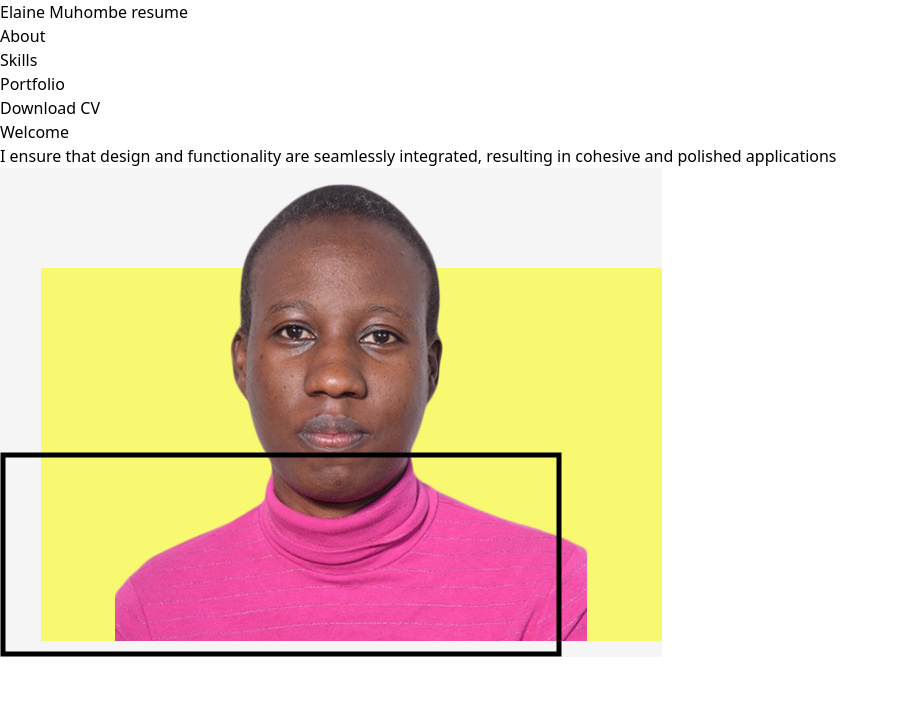
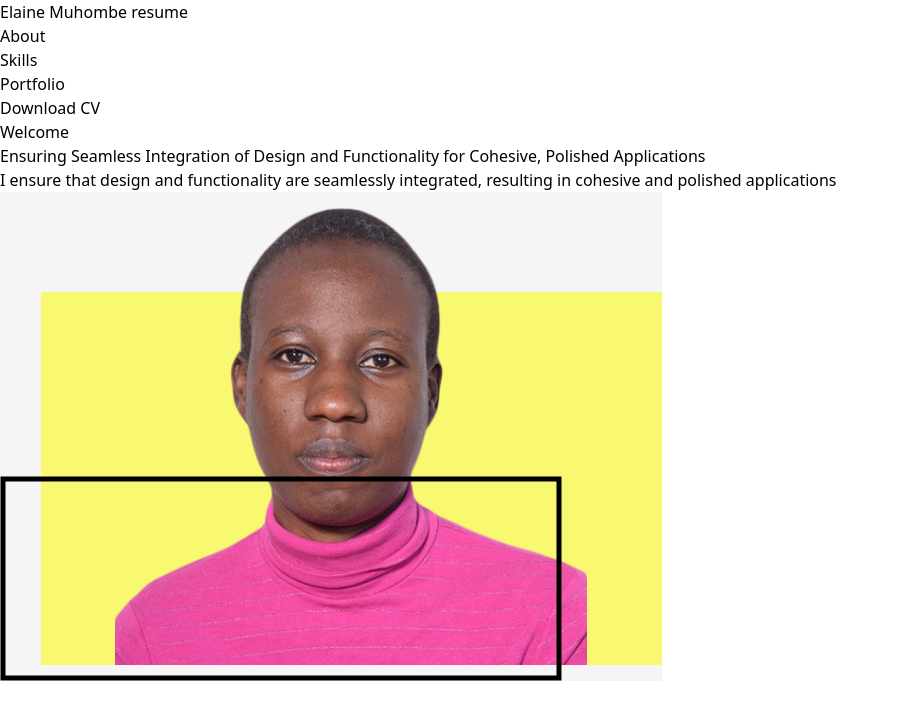
Before and after one commit to elamuhombe/portfolio, a React (Vite) app in the folder client/: page / in a window 1280 px wide. Shown: the top 720 px of the page, without its empty margins (0-899 px from the left). Built offline with nearby package versions, Linux system fonts and the light colour scheme.

Commit message:
feat: Add text in SectionTitle component

```diff
--- a/client/src/components/shared/SectionTitle.tsx
+++ b/client/src/components/shared/SectionTitle.tsx
@@ -10,9 +10,10 @@ const SectionTitle: React.FC<SectionTitleProps> = ({ title, className }) => {
       <h2>{title}</h2>
       {/* Introductory text */}
       <h2>
-        I ensure that design and functionality are seamlessly integrated,
-        resulting in cohesive and polished applications
+      Ensuring Seamless Integration of Design and Functionality for Cohesive, Polished Applications
       </h2>
+      <p>I ensure that design and functionality are seamlessly integrated,
+      resulting in cohesive and polished applications</p>
     </div>
   );
 };
```
